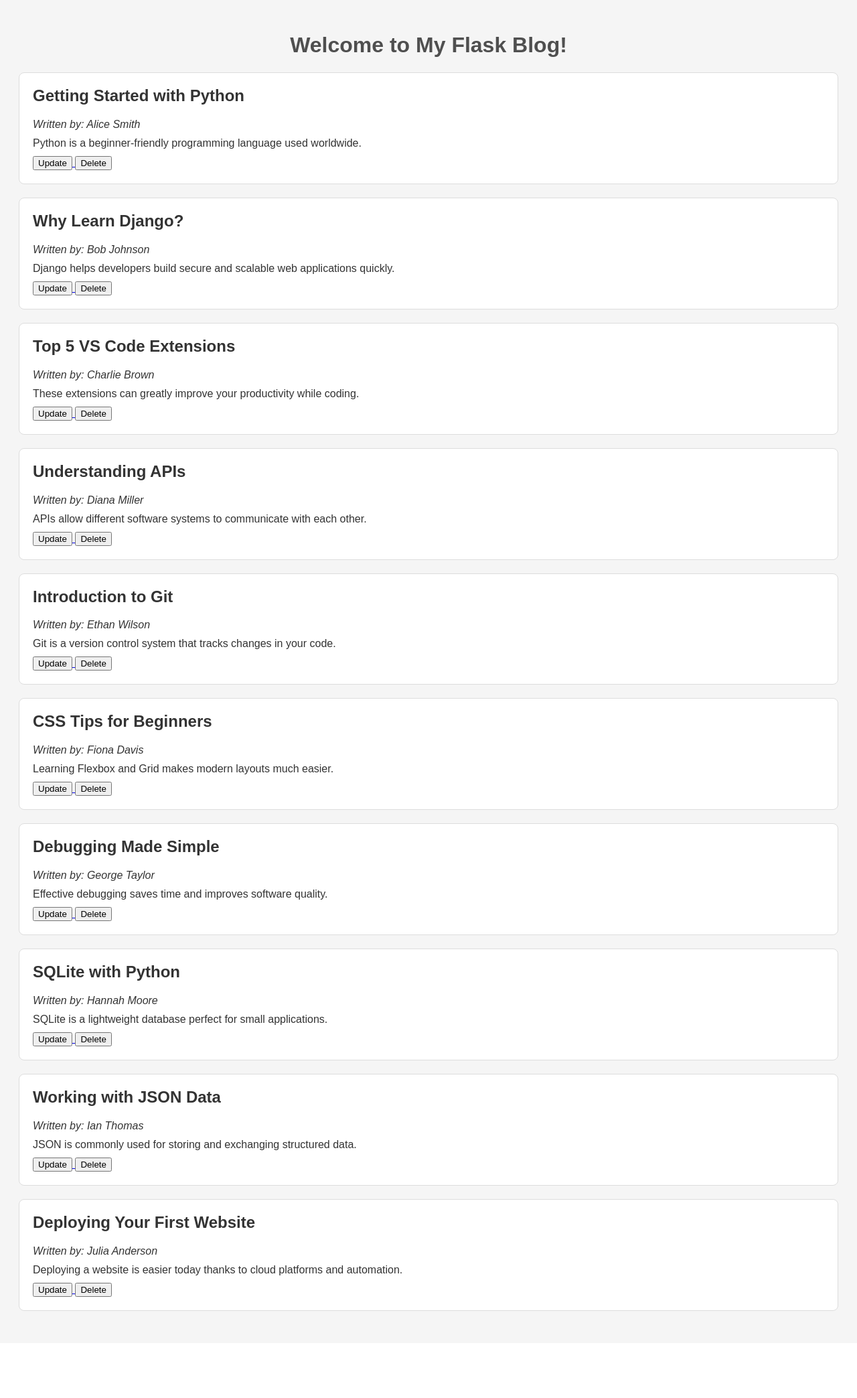
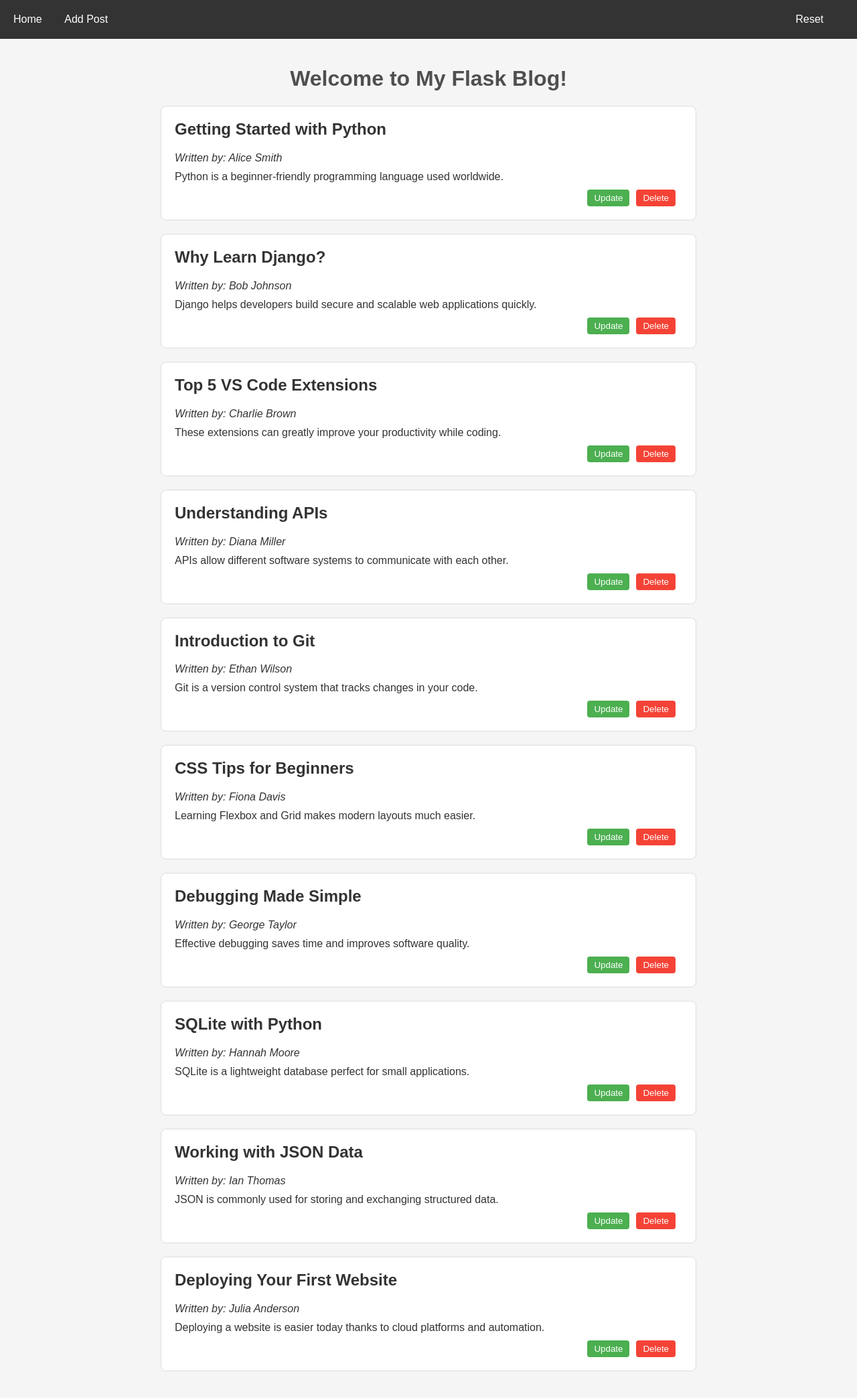
Before and after one commit to optimum42/Flask-Blog, a Flask app: page / in a window 1280 px wide. Shown: the whole page at 67% size. Before the commit the page ends 1957 px from the top, so only its background shows below. Run offline with Flask 3, Linux system fonts and the light colour scheme.

Commit message:
Menu added and CSS polished

```diff
--- a/app.py
+++ b/app.py
@@ -9,10 +9,15 @@ blog_manager = BlogPostManagerJSON()
 def hello_world():
     return 'Hello, World!'
 
+@app.route('/reset')
+def reset():
+    blog_manager.reset()
+    return redirect(url_for('index'))
+
 @app.route("/")
 def index():
     blog_posts = blog_manager.read_all_posts()
-    return render_template("index.html", blog_posts=blog_posts)
+    return render_template("index.html", blog_posts=blog_posts, title="Posts")
 
 
 @app.route('/add', methods=['GET', 'POST'])
@@ -27,7 +32,7 @@ def add():
             content=content
         )
         return redirect(url_for('index'))
-    return render_template('add.html')
+    return render_template('add.html', title="Add Post")
 
 
 @app.route('/delete/<int:post_id>')
@@ -54,7 +59,7 @@ def update(post_id):
         )
         return redirect(url_for('index'))
 
-    return render_template('update.html', post=post)
+    return render_template('update.html', post=post, title="Update Post")
 
 
 if __name__ == '__main__':
--- a/blog_manager.py
+++ b/blog_manager.py
@@ -2,10 +2,16 @@ import json
 from abc import ABC, abstractmethod
 from pathlib import Path
 from config import PATH
+from json_storage import BLOG_POSTS
+
 
 class BlogPostManager(ABC):
     def __init__(self):
         self.blog_posts = self.load_posts()
+
+    @abstractmethod
+    def reset(self):
+        pass
 
     @abstractmethod
     def load_posts(self):
@@ -77,6 +83,10 @@ class BlogPostManagerJSON(BlogPostManager):
         self.file_path = Path(file_path)
         super().__init__()
 
+    def reset(self):
+        self.blog_posts = [post for post in BLOG_POSTS]
+        self.save_posts()
+
     def load_posts(self):
         if not self.file_path.exists():
             return []
@@ -101,14 +111,17 @@ class BlogPostManagerJSON(BlogPostManager):
 def main():
     blog = BlogPostManagerJSON()
     blog.show_posts()
-
+    print()
     blog.add_post("John Doe", "First Post", "This is my first post.")
     blog.show_posts()
-
+    print()
     blog.update_post(1, title="Updated First Post")
     blog.show_posts()
-
+    print()
     blog.delete_post(1)
+    blog.show_posts()
+    print()
+    blog.reset()
     blog.show_posts()
 
 
--- a/json_storage.py
+++ b/json_storage.py
@@ -2,7 +2,7 @@ import json
 from config import PATH
 
 
-blog_posts = [
+BLOG_POSTS = [
     {
         "id": 1,
         "author": "Alice Smith",
@@ -82,9 +82,9 @@ def save_json(path, data):
 
 
 def main():
-    save_json(PATH, blog_posts)
-    block_posts = load_json(PATH)
-    for block_post in block_posts:
+    save_json(PATH, BLOG_POSTS)
+    blog_posts = load_json(PATH)
+    for block_post in blog_posts:
         print(block_post)
 
 
--- a/static/style.css
+++ b/static/style.css
@@ -1,13 +1,41 @@
+@import url("forms.css");
+
 body {
     font-family: Arial, sans-serif;
     background-color: #F5F5F5;
-    padding: 20px;
+    padding: 0;
+    margin: 0;
     color: #333;
 }
 
 h1 {
     text-align: center;
     color: #4F4F4F;
+}
+
+.menu {
+    color: #FFF;
+    background-color: #333;
+    padding: 20px;
+    display: flex;
+    justify-content: space-between;
+    align-items: center;
+}
+
+.menu a {
+    color: #FFF;
+    text-decoration: none;
+    margin-right: 30px;
+}
+
+.menu a:hover {
+    text-decoration: underline;
+}
+
+.container {
+    max-width: 800px;
+    margin: 0 auto;
+    padding: 20px;
 }
 
 .post {
@@ -25,3 +53,25 @@ h1 {
 .post p {
     margin: 10px 0;
 }
+
+.button-container {
+    display: flex;
+    justify-content: flex-end;
+}
+
+.update-button, .delete-button {
+    color: #FFF;
+    border: none;
+    padding: 5px 10px;
+    cursor: pointer;
+    border-radius: 4px;
+    margin-right: 10px;
+}
+
+.update-button {
+    background-color: #4CAF50;
+}
+
+.delete-button {
+    background-color: #F44336;
+}
--- /dev/null
+++ b/templates/base.html
@@ -0,0 +1,23 @@
+<!DOCTYPE html>
+<html lang="de">
+<head>
+    <meta charset="UTF-8">
+    <meta name="viewport" content="width=device-width, initial-scale=1.0">
+    <title>{% block title %}{{ title }} - FlaskBlog{% endblock %}</title>
+    <link rel="stylesheet" href="{{ url_for('static', filename='style.css') }}">
+</head>
+<body>
+    <nav class="menu">
+        <div>
+            <a href="{{ url_for('index') }}">Home</a>
+            <a href="{{ url_for('add') }}">Add Post</a>
+        </div>
+        <div>
+            <a href="{{ url_for('reset') }}">Reset</a>
+        </div>
+    </nav>
+    <div class="container">
+        {% block content %}{% endblock %}
+    </div>
+</body>
+</html>
--- a/templates/index.html
+++ b/templates/index.html
@@ -1,29 +1,25 @@
-<!DOCTYPE html>
-<html lang="en">
-<head>
-    <meta charset="UTF-8">
-    <meta name="viewport" content="width=device-width, initial-scale=1.0">
-    <title>My Flask Blog</title>
-    <link rel="stylesheet" href="{{ url_for('static', filename='style.css') }}">
-</head>
-<body>
+{% extends 'base.html' %}
+{% block content %}
+
     <h1>Welcome to My Flask Blog!</h1>
     {% for post in blog_posts %}
         <div class="post">
             <h2>{{ post.title }}</h2>
             <p><em>Written by: {{ post.author }}</em></p>
             <p>{{ post.content }}</p>
+            <div class="button-container">
                 <a href="/update/{{ post.id }}">
-                <button type="button">
+                    <button class="update-button" type="button">
                         Update
                     </button>
                 </a>
                 <a href="/delete/{{ post.id }}">
-                <button type="button">
+                    <button class="delete-button" type="button">
                         Delete
                     </button>
                 </a>
             </div>
+        </div>
     {% endfor %}
-</body>
-</html>
+
+{% endblock %}
```
Also changed, not shown: static/forms.css (added, +64 -0 lines), templates/add.html (+9 -28 lines), templates/update.html (+22 -42 lines), templates/update_org.html (added, +44 -0 lines). Lines whose indentation alone changed are shown as unchanged.
